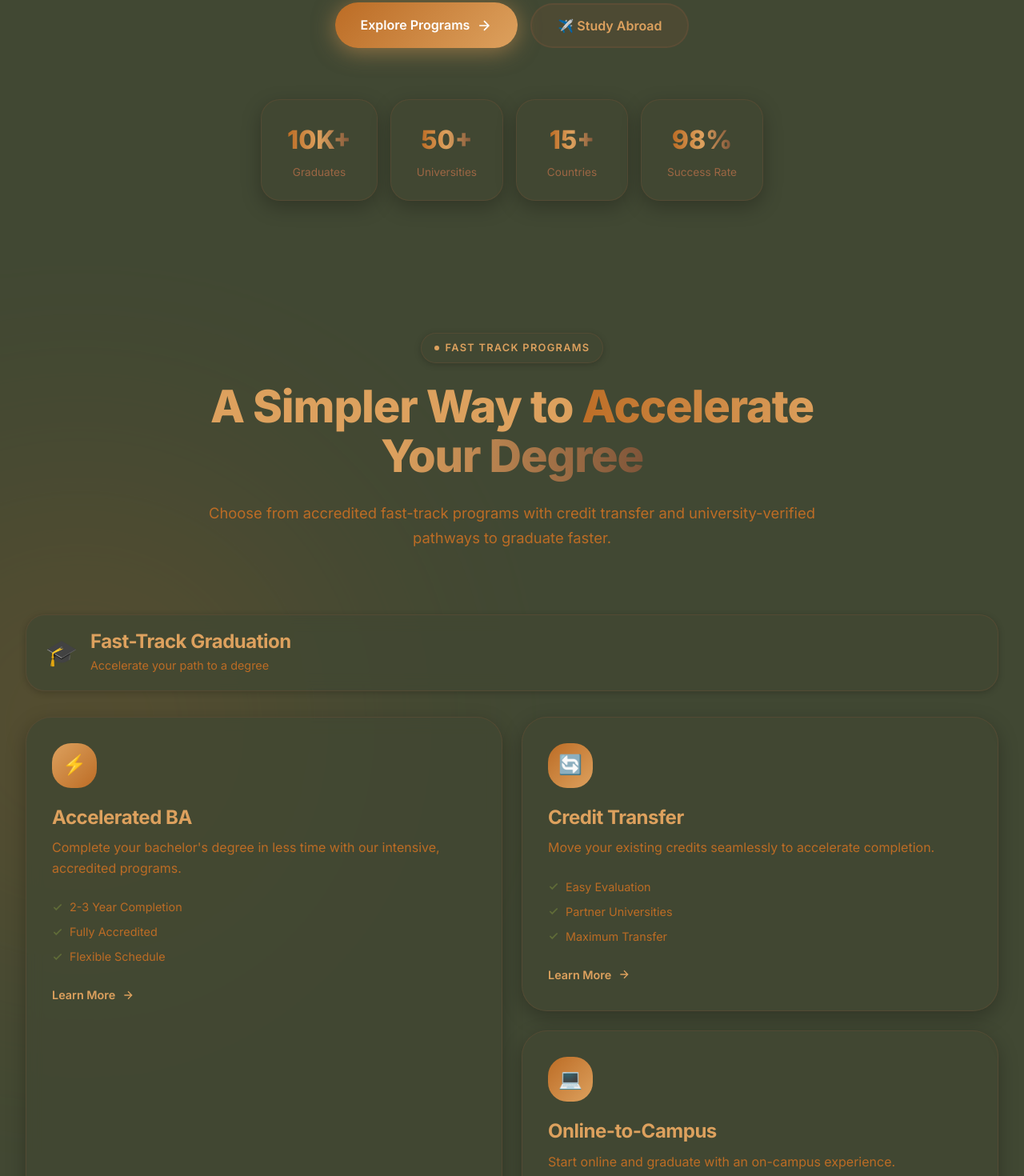
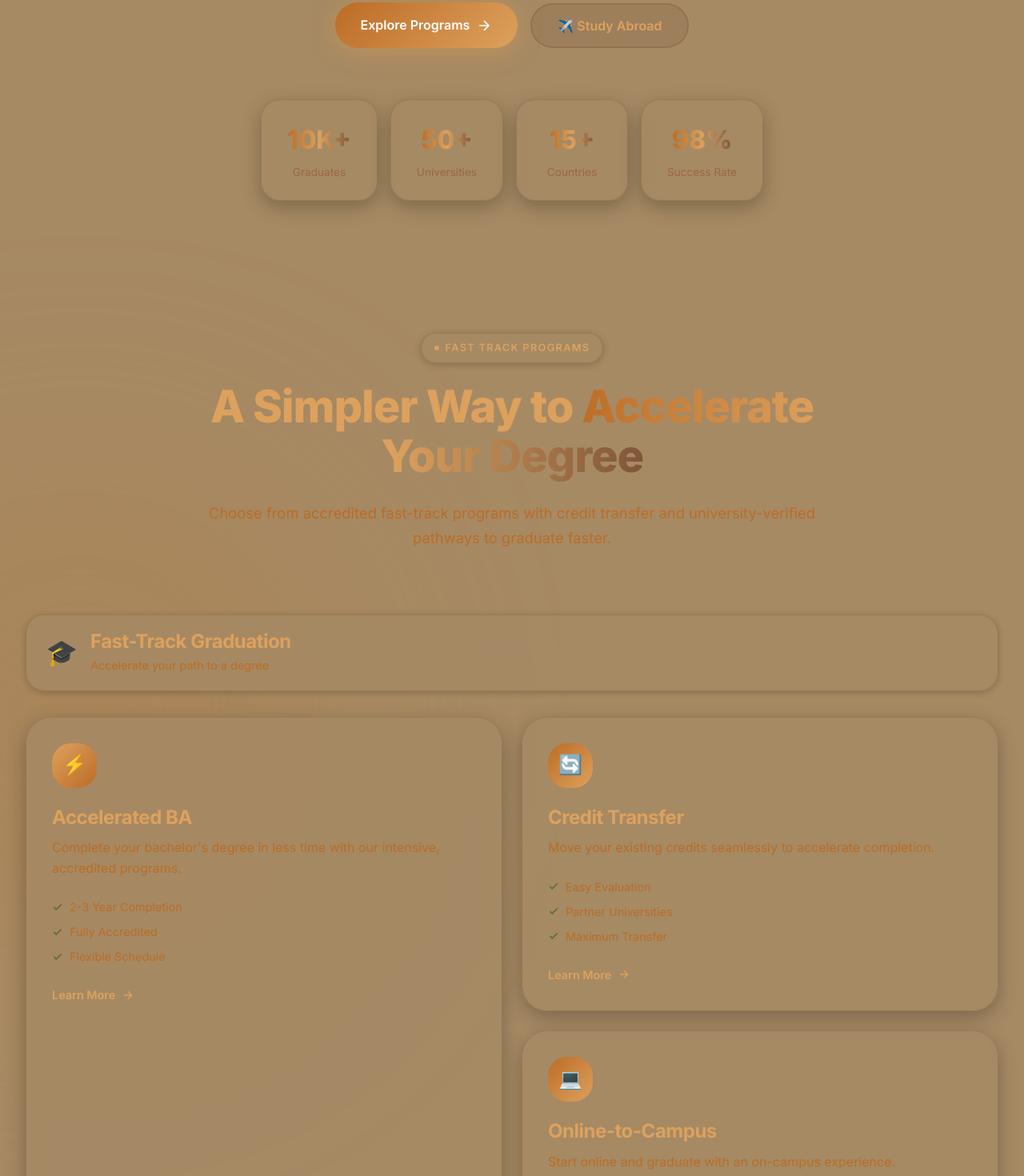
Before and after one commit to punithrajhs8-png/podimass, a React (Vite) app: page / in a window 1280 px wide. Shown: the part 480-1950 px from the top of the page at 80% size. Built offline with nearby package versions, Linux system fonts and the light colour scheme.

Commit message:
Change background color to warm tan #a68a64 and update all glass effect overlays

```diff
--- a/src/components/GradfastLanding.css
+++ b/src/components/GradfastLanding.css
@@ -22,7 +22,7 @@
 }
 
 .header--scrolled {
-    background: rgba(65, 72, 51, 0.95);
+    background: rgba(166, 138, 100, 0.95);
     backdrop-filter: blur(20px);
     -webkit-backdrop-filter: blur(20px);
     border-bottom: 1px solid var(--glass-border);
@@ -247,7 +247,7 @@
     align-items: center;
     gap: 0.75rem;
     padding: 0.5rem 1.25rem;
-    background: rgba(65, 72, 51, 0.8);
+    background: rgba(166, 138, 100, 0.8);
     border: 1px solid var(--glass-border);
     border-radius: var(--radius-full);
     box-shadow: var(--shadow-sm);
@@ -319,7 +319,7 @@
     flex-direction: column;
     align-items: center;
     padding: 1.5rem 2rem;
-    background: rgba(65, 72, 51, 0.8);
+    background: rgba(166, 138, 100, 0.8);
     backdrop-filter: blur(10px);
     border: 1px solid var(--glass-border);
     border-radius: var(--radius-lg);
@@ -331,7 +331,7 @@
 .stat-card:hover {
     box-shadow: var(--shadow-lg);
     transform: translateY(-4px);
-    background: rgba(74, 82, 64, 0.9);
+    background: rgba(178, 150, 112, 0.95);
 }
 
 .stat-value {
@@ -431,7 +431,7 @@
     align-items: center;
     gap: 0.5rem;
     padding: 0.5rem 1rem;
-    background: rgba(65, 72, 51, 0.8);
+    background: rgba(166, 138, 100, 0.8);
     border: 1px solid var(--glass-border);
     border-radius: var(--radius-full);
     box-shadow: var(--shadow-sm);
@@ -481,7 +481,7 @@
     font-size: 1rem;
     font-weight: 600;
     color: var(--color-text-secondary);
-    background: rgba(65, 72, 51, 0.6);
+    background: rgba(166, 138, 100, 0.6);
     border: 2px solid var(--glass-border);
     border-radius: var(--radius-full);
     cursor: pointer;
@@ -489,7 +489,7 @@
 }
 
 .toggle-btn:hover {
-    background: rgba(74, 82, 64, 0.8);
+    background: rgba(178, 150, 112, 0.95);
     border-color: var(--color-gold);
     color: var(--color-gold);
     transform: translateY(-2px);
@@ -530,7 +530,7 @@
     gap: 1rem;
     margin-bottom: 2rem;
     padding: 1.25rem 1.5rem;
-    background: rgba(65, 72, 51, 0.8);
+    background: rgba(166, 138, 100, 0.8);
     backdrop-filter: blur(10px);
     border: 1px solid var(--glass-border);
     border-radius: var(--radius-lg);
@@ -574,7 +574,7 @@
 .bento-card {
     position: relative;
     padding: 2rem;
-    background: rgba(65, 72, 51, 0.8);
+    background: rgba(166, 138, 100, 0.8);
     backdrop-filter: blur(10px);
     border: 1px solid var(--glass-border);
     border-radius: var(--radius-xl);
@@ -593,7 +593,7 @@
 .bento-card:hover {
     box-shadow: var(--shadow-lg);
     transform: translateY(-8px) !important;
-    background: rgba(74, 82, 64, 0.95);
+    background: rgba(178, 150, 112, 0.95);
 }
 
 .bento-card-glow {
@@ -699,7 +699,7 @@
     gap: 1rem;
     margin-bottom: 2rem;
     padding: 1rem 1.5rem;
-    background: rgba(65, 72, 51, 0.8);
+    background: rgba(166, 138, 100, 0.8);
     backdrop-filter: blur(10px);
     border: 1px solid var(--glass-border);
     border-radius: var(--radius-lg);
@@ -772,7 +772,7 @@
 
 .timeline-content {
     padding: 1.5rem;
-    background: rgba(65, 72, 51, 0.8);
+    background: rgba(166, 138, 100, 0.8);
     backdrop-filter: blur(10px);
     border: 1px solid var(--glass-border);
     border-radius: var(--radius-lg);
@@ -782,7 +782,7 @@
 
 .timeline-step:hover .timeline-content {
     box-shadow: var(--shadow-md);
-    background: rgba(74, 82, 64, 0.95);
+    background: rgba(178, 150, 112, 0.95);
 }
 
 .timeline-icon {
@@ -817,7 +817,7 @@
 .testimonial-card {
     position: relative;
     padding: 2rem;
-    background: rgba(65, 72, 51, 0.8);
+    background: rgba(166, 138, 100, 0.8);
     backdrop-filter: blur(10px);
     border: 1px solid var(--glass-border);
     border-radius: var(--radius-xl);
@@ -835,7 +835,7 @@
 .testimonial-card:hover {
     box-shadow: var(--shadow-lg);
     transform: translateY(-4px) !important;
-    background: rgba(74, 82, 64, 0.95);
+    background: rgba(178, 150, 112, 0.95);
 }
 
 .testimonial-quote-mark {
@@ -906,7 +906,7 @@
 .cta-card {
     position: relative;
     padding: 5rem;
-    background: rgba(65, 72, 51, 0.8);
+    background: rgba(166, 138, 100, 0.8);
     backdrop-filter: blur(20px);
     border: 1px solid var(--glass-border);
     border-radius: var(--radius-xl);
@@ -944,7 +944,7 @@
 .cta-tag {
     display: inline-block;
     padding: 0.5rem 1rem;
-    background: rgba(65, 72, 51, 0.9);
+    background: rgba(166, 138, 100, 0.9);
     border: 1px solid var(--glass-border);
     border-radius: var(--radius-full);
     box-shadow: var(--shadow-sm);
@@ -1067,7 +1067,7 @@
     display: flex;
     align-items: center;
     justify-content: center;
-    background: rgba(74, 82, 64, 0.8);
+    background: rgba(178, 150, 112, 0.95);
     border: 1px solid var(--glass-border);
     border-radius: 50%;
     color: var(--color-text-secondary);
--- a/src/index.css
+++ b/src/index.css
@@ -1,12 +1,12 @@
 @import url('https://fonts.googleapis.com/css2?family=Inter:wght@400;500;600;700;800;900&display=swap');
 
 :root {
-  /* Forest Green & Warm Brown Theme */
-  --color-bg-primary: #414833;
-  --color-bg-secondary: #3a4130;
-  --color-bg-tertiary: #4a5240;
-  --color-bg-card: rgba(127, 85, 57, 0.1);
-  --color-bg-card-hover: rgba(127, 85, 57, 0.15);
+  /* Warm Tan Theme */
+  --color-bg-primary: #a68a64;
+  --color-bg-secondary: #9a7e5a;
+  --color-bg-tertiary: #b29670;
+  --color-bg-card: rgba(127, 85, 57, 0.15);
+  --color-bg-card-hover: rgba(127, 85, 57, 0.25);
 
   /* Text Colors - Golden/Honey Tones */
   --color-text-primary: #dda15e;
@@ -30,7 +30,7 @@
   --gradient-warm: linear-gradient(135deg, #dda15e 0%, #bc6c25 50%, #7f5539 100%);
 
   /* Glass Effect - Dark Forest */
-  --glass-bg: rgba(65, 72, 51, 0.8);
+  --glass-bg: rgba(166, 138, 100, 0.8);
   --glass-border: rgba(127, 85, 57, 0.3);
   --glass-blur: blur(20px);
 
```
